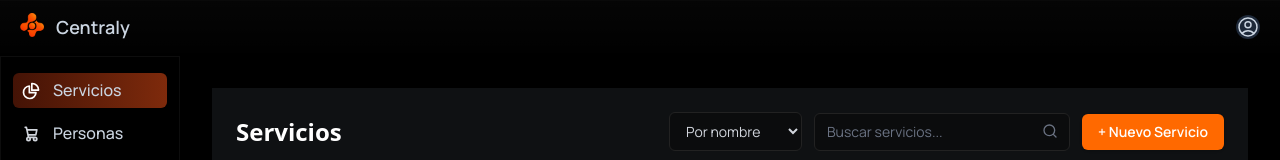
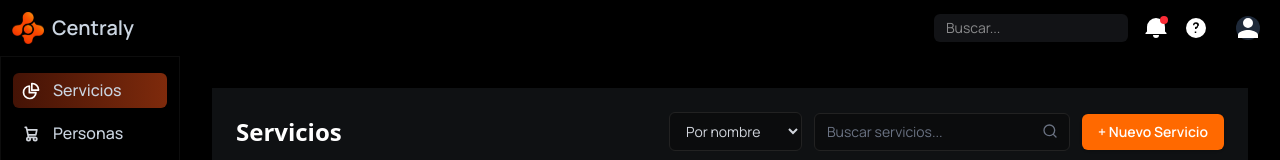
Before and after one commit to haiderTor/formativo, a React (Vite) app in the folder frontend/: page /app in a window 1280 px wide. Shown: the top 160 px of the page. Built offline with nearby package versions, Linux system fonts and the light colour scheme; no server answers; what @react-pdf/renderer would draw is missing.

Commit message:
ajuste de frontend en tickets

```diff
--- a/frontend/src/components/principal/principal.jsx
+++ b/frontend/src/components/principal/principal.jsx
@@ -21,45 +21,59 @@ export default function Navegacion() {
 
     return (
         <div className="min-h-screen relative bg-[#000000]">
-        {/* Capas globales de fondo para glassmorphism */}
-        <div className="bg-complex bg-noise" aria-hidden="true" />
-        <div className="bg-blur-layer" aria-hidden="true" />
-        <div className="bg-spot" aria-hidden="true" />
-
         {/* Contenedor z-10 para que el layout quede encima de las capas */}
-        <div className="relative z-10">
+        <div className="relative">
             {/* --- BARRA SUPERIOR (NAVBAR) --- */}
-            <nav className="fixed top-0 z-50 w-full glass glass--accent">
+            <nav className="fixed top-0 z-50 w-full bg-[#000000]">
               <div className="px-3 py-3 lg:px-5 lg:pl-3">
                 <div className="flex items-center justify-between">
-                {/* Logo y Botón de Menú Móvil */}
-                <div className="flex items-center justify-start rtl:justify-end">
-                    <button
-                    onClick={() => setIsSidebarOpen(!isSidebarOpen)}
-                    type="button"
-                    className="sm:hidden text-heading bg-transparent box-border border border-transparent hover:bg-neutral-secondary-medium focus:ring-4 focus:ring-neutral-tertiary font-medium leading-5 rounded-base text-sm p-2 focus:outline-none"
-                    >
-                    <span className="sr-only">Open sidebar</span>
-                    <svg
-                        xmlns="http://www.w3.org/2000/svg"
-                        fill="none"
-                        viewBox="0 0 24 24"
-                        strokeWidth="1.5"
-                        stroke="currentColor"
-                        className="w-6 h-6"
-                    >
-                        <path strokeLinecap="round" strokeLinejoin="round" d="M3.75 6.75h16.5M3.75 12h16.5m-16.5 5.25h16.5" />
+
+                  {/* Logo inline */}
+                  <div className="flex items-center">
+                    <a href="#" className="flex items-center">
+                      <img
+                        src="/Logo-orange-solid.png"
+                        className="inline-block h-8 w-auto align-middle me-2"
+                        alt="Centraly"
+                      />
+                      <span className="inline-block align-middle text-lg md:text-xl font-semibold text-white">
+                        Centraly
+                      </span>
+                    </a>
+                  </div>
+
+                  {/* Componentes lado derecho */}
+                  <div className="flex items-center space-x-4">
+
+                    {/* Buscador */}
+                    <div className="hidden md:block">
+                      <input
+                        type="text"
+                        placeholder="Buscar..."
+                        className="px-3 py-1 rounded-md bg-[#121316] text-white text-sm focus:outline-none focus:ring-2 focus:ring-neutral-tertiary"
+                      />
+                    </div>
+
+                    {/* Notificaciones */}
+                    <button className="relative text-white hover:text-[#FFBF00]">
+                      <svg xmlns="http://www.w3.org/2000/svg"
+                        viewBox="0 0 24 24" fill="currentColor"
+                        className="w-6 h-6">
+                        <path d="M12 2a9 9 0 0 0-9 9v4.5l-1.5 1.5v1h21v-1l-1.5-1.5V11a9 9 0 0 0-9-9zm0 20a3 3 0 0 0 3-3H9a3 3 0 0 0 3 3z"/>
+                      </svg>
+                      <span className="absolute top-0 right-0 w-2 h-2 bg-red-500 rounded-full"></span>
+                    </button>
+
+                    {/* Acceso rápido (ejemplo: ayuda) */}
+                    <button className="text-white hover:text-[#FFBF00]">
+                      <svg xmlns="http://www.w3.org/2000/svg"
+                        viewBox="0 0 24 24" fill="currentColor"
+                        className="w-6 h-6">
+                        <path d="M12 2a10 10 0 1 0 10 10A10.011 10.011 0 0 0 12 2zm.25 15h-1.5v-1.5h1.5zm1.75-6.5a2.25 2.25 0 0 1-1.5 2.122V13h-1.5v-1.5a.75.75 0 0 1 .75-.75 1.5 1.5 0 1 0-1.5-1.5H9a3 3 0 1 1 6 0z"/>
                       </svg>
                     </button>
 
-                    <a href="#" className="flex ms-2 md:me-24">
-                    <img src="/Logo-orange-solid.png" className="h-6 me-3" alt="Centraly" />
-                    <span className="self-center text-lg font-semibold whitespace-nowrap text-white">Centraly</span>
-                    </a>
-                </div>
-
-                {/* Menú de Usuario / Perfil */}
-                <div className="flex items-center">
+                    {/* Perfil de usuario */}
                     <div className="flex items-center ms-3 relative">
                       <div>
                         <button
@@ -68,20 +82,15 @@ export default function Navegacion() {
                           className="flex text-sm bg-gray-800 rounded-full focus:ring-4 focus:ring-gray-300 dark:focus:ring-gray-600"
                         >
                           <span className="sr-only">Open user menu</span>
-                        <svg
-                            xmlns="http://www.w3.org/2000/svg"
-                            fill="none"
-                            viewBox="0 0 24 24"
-                            strokeWidth="1.5"
-                            stroke="currentColor"
-                            className="w-6 h-6"
-                        >
-                            <path strokeLinecap="round" strokeLinejoin="round" d="M17.982 18.725A7.488 7.488 0 0 0 12 15.75a7.488 7.488 0 0 0-5.982 2.975m11.963 0a9 9 0 1 0-11.963 0m11.963 0A8.966 8.966 0 0 1 12 21a8.966 8.966 0 0 1-5.982-2.275M15 9.75a3 3 0 1 1-6 0 3 3 0 0 1 6 0Z" />
+                          <svg xmlns="http://www.w3.org/2000/svg"
+                            viewBox="0 0 24 24" fill="currentColor"
+                            className="w-6 h-6 text-white">
+                            <path d="M12 12a5 5 0 1 0-5-5 5 5 0 0 0 5 5zm0 2c-3.33 0-10 1.67-10 5v3h20v-3c0-3.33-6.67-5-10-5z"/>
                           </svg>
                         </button>
                       </div>
 
-                    {/* Opciones de la cuenta (Dropdown) */}
+                      {/* Dropdown de usuario */}
                       <div
                         className={`z-50 absolute right-0 top-9 bg-[#121316] border border-default-medium rounded-base shadow-lg w-44 transition-all ${
                           isUserDropdownOpen ? "block" : "hidden"
@@ -91,28 +100,11 @@ export default function Navegacion() {
                           <p className="text-sm font-medium text-heading text-white">Neil Sims</p>
                           <p className="text-sm text-body truncate text-gray-400">neil.sims@flowbite.com</p>
                         </div>
-
                         <ul className="p-2 text-sm text-body font-medium">
-                        <li>
-                            <a href="#" className="inline-flex items-center w-full p-2 hover:bg-neutral-tertiary-medium hover:text-heading text-white rounded">
-                            Dashboard
-                            </a>
-                        </li>
-                        <li>
-                            <a href="#" className="inline-flex items-center w-full p-2 hover:bg-neutral-tertiary-medium hover:text-heading text-white rounded">
-                            Settings
-                            </a>
-                        </li>
-                        <li>
-                            <a href="#" className="inline-flex items-center w-full p-2 hover:bg-neutral-tertiary-medium hover:text-heading text-white rounded">
-                            Earnings
-                            </a>
-                        </li>
-                        <li>
-                            <a href="#" className="inline-flex items-center w-full p-2 hover:bg-neutral-tertiary-medium hover:text-heading text-white rounded">
-                            Sign out
-                            </a>
-                        </li>
+                          <li><a href="#" className="inline-flex items-center w-full p-2 hover:bg-neutral-tertiary-medium hover:text-heading text-white rounded">Dashboard</a></li>
+                          <li><a href="#" className="inline-flex items-center w-full p-2 hover:bg-neutral-tertiary-medium hover:text-heading text-white rounded">Settings</a></li>
+                          <li><a href="#" className="inline-flex items-center w-full p-2 hover:bg-neutral-tertiary-medium hover:text-heading text-white rounded">Earnings</a></li>
+                          <li><a href="#" className="inline-flex items-center w-full p-2 hover:bg-neutral-tertiary-medium hover:text-heading text-white rounded">Sign out</a></li>
                         </ul>
                       </div>
                     </div>
@@ -120,6 +112,7 @@ export default function Navegacion() {
                 </div>
               </div>
             </nav>
+
             {/* --- BARRA LATERAL (SIDEBAR) --- */}
             <aside
             className={`fixed top-0 left-0 z-40 w-45 h-screen pt-14 transition-transform sm:translate-x-0 ${
--- a/frontend/src/index.css
+++ b/frontend/src/index.css
@@ -35,6 +35,12 @@
   -moz-osx-font-smoothing: grayscale;
 }
 
+
+
+.fade-mask {
+  mask-image: linear-gradient(to bottom, rgba(0,0,0,1), rgba(0,0,0,0)) ;
+  -webkit-mask-image: linear-gradient(to bottom, rgba(0,0,0,1), rgba(0,0,0,0));
+}
 /* ===========================
    RESET / LAYOUT BASE
    =========================== */
```
Lines whose indentation alone changed are shown as unchanged.
